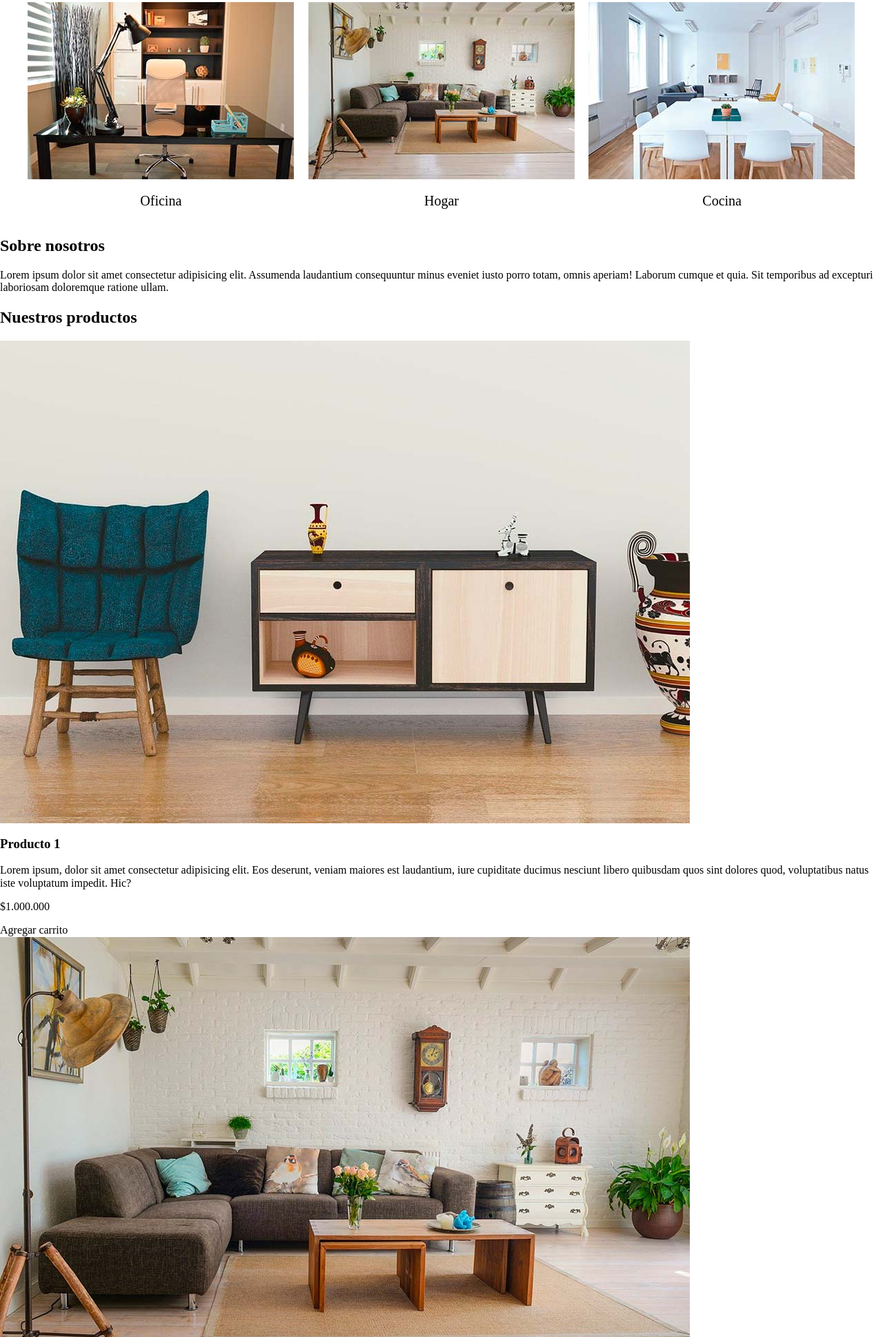
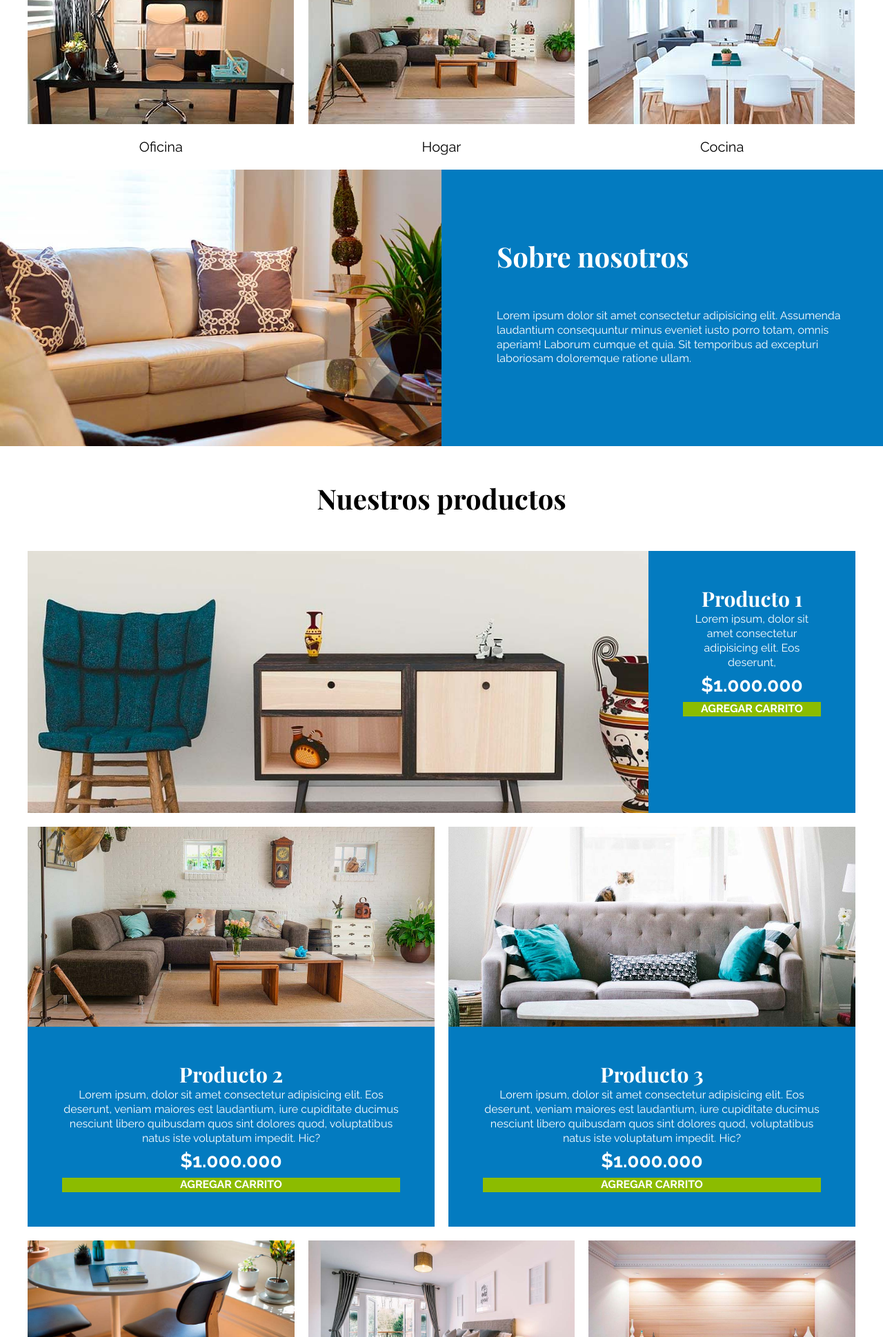
Before and after one commit to xtavascox/E-commerce, a plain HTML site: page index.html in a window 1280 px wide. Shown: the part 861-2800 px from the top of the page at 69% size. Drawn offline with nearby package versions, Linux system fonts and the light colour scheme.

Commit message:
finalizacion seccion 5

```diff
--- a/assets/css/style.css
+++ b/assets/css/style.css
@@ -2,6 +2,22 @@
   --primary-color: #037bc0;
   --black: #000;
   --gris: #e1e1e1;
+  --verde: #8cbc00;
+  --verde-oscuro: #769c02;
+}
+html {
+  box-sizing: border-box;
+  font-size: 62.5%; /*1rem=10px*/
+}
+*,
+*:before,
+*:after {
+  box-sizing: inherit;
+}
+body {
+  font-family: "Raleway", sans-serif;
+  font-size: 1.6rem;
+  line-height: 1.3;
 }
 /* GLOBALES */
 a {
@@ -9,64 +25,217 @@ a {
   color: var(--black);
 }
 .contenedor {
-  max-width: 1200px;
+  max-width: 120rem;
   margin: 0 auto;
 }
-img{
+img {
   max-width: 100%;
   display: block;
 }
+h1,
+h2,
+h3 {
+  font-family: "Playfair Display", serif;
+  margin: 0 0 5rem 0;
+}
+h1 {
+  font-size: 5rem;
+}
+h2 {
+  font-size: 4rem;
+}
+h3 {
+  font-size: 3rem;
+}
+/* UTILIDADES */
+.text-center {
+  text-align: center;
+}
+.btn {
+  background-color: var(--verde);
+  display: block;
+  color: #fff;
+  text-transform: uppercase;
+  font-weight: 700;
+  transition: background-color 0.3s ease-out;
+}
+.btn:hover {
+  background-color: var(--verde-oscuro);
+}
+
 /* HEADER Y NAVEGACION */
 
 .nombre-sitio {
-  margin: 50px 0 50px 0;
+  margin: 5rem 0 5rem 0;
   text-align: center;
-  font-size: 52px;
 }
 .nombre-sitio span {
   color: var(--primary-color);
 }
 
 .contenedor-navegacion {
-  border-top: 1px solid var(--gris);
+  border-top: 0.1rem solid var(--gris);
 }
 .nav-principal {
-  padding: 20px 0 20px 0;
+  padding: 2rem 0 2rem 0;
   text-align: center;
   margin-inline: auto;
   display: flex;
   justify-content: space-between;
 }
 .nav-principal a {
-  font-size: 20px;
+  font-size: 2rem;
 }
 
 .hero {
   background-image: url(../img/principal.jpg);
-  height: 550px;
+  height: 40rem;
+  background-repeat: no-repeat;
   background-size: cover;
+  background-position: center center;
 }
 
 /* CATEGORIAS */
-.categorias h2{
+.categorias {
+  margin-top: 5rem;
+}
+.categorias h2 {
   text-align: center;
-font-size: 32px;
 }
 .container-cat {
   display: grid;
   grid-template-columns: repeat(3, 1fr);
-  gap: 20px;
+  gap: 2rem;
 }
 
-.item-categorias a{
+.item-categorias a {
   display: block;
   text-align: center;
-    padding: 20px;
-    font-size: 20px;
-    border-bottom-right-radius:10px ;
+  padding: 2rem;
+  font-size: 2rem;
+  border-bottom-right-radius: 1rem;
 }
-.item-categorias a:hover{
+.item-categorias a:hover {
   background-color: var(--primary-color);
   color: #fff;
+}
 
+/* BLOQUE NOSOTROS */
+
+.sobre-nosotros {
+  background-image: linear-gradient(
+      to right,
+      transparent 50%,
+      var(--primary-color) 50%,
+      var(--primary-color) 100%
+    ),
+    url(../img/nosotros.jpg);
+  padding: 10rem 0;
+  background-position: left center;
+  background-repeat: no-repeat;
+  background-size: 100%, 80rem;
 }
+/* .sobre-nosotros-grid{
+  display: grid;
+  grid-template-columns: repeat(2,1fr);
+  column-gap: 8rem;
+}
+.texto-nosotros{
+  grid-area: 2/2;
+
+} */
+
+.sobre-nosotros-grid {
+  display: flex;
+  justify-content: flex-end;
+}
+.texto-nosotros {
+  flex-basis: 50%;
+  padding-left: 8rem;
+  color: #fff;
+}
+
+.contenido-principal {
+  padding-top: 5rem;
+}
+
+.productos {
+  background-color: var(--primary-color);
+}
+
+.texto-producto {
+  text-align: center;
+  color: #fff;
+  padding: 5rem;
+}
+.texto-producto h3 {
+  margin: 0;
+}
+.texto-producto p {
+  margin: 0 0 0.5rem 0;
+}
+.precio {
+  font-size: 2.8rem;
+  font-weight: 700;
+}
+
+.listado-productos {
+  display: grid;
+  grid-template-columns: repeat(6, 1fr);
+  gap: 2rem;
+}
+.productos:nth-child(1) {
+  grid-column: 1/7;
+  display: grid;
+  grid-template-columns: 3fr 1fr;
+}
+.productos:nth-child(1) img {
+  height: 38rem;
+  width: 100%;
+  object-fit: cover;
+}
+.productos:nth-child(2) {
+  grid-column: 1/4;
+}
+.productos:nth-child(2) img,
+.productos:nth-child(3) img {
+  height: 29rem;
+  width: 100%;
+  object-fit: cover;
+}
+.productos:nth-child(3) {
+  grid-column: 4/7;
+}
+.productos:nth-child(4) {
+  grid-column: 1/3;
+}
+.productos:nth-child(5) {
+  grid-column: 3/5;
+}
+.productos:nth-child(6) {
+  grid-column: 5/7;
+}
+
+/* FOOTER */
+
+.site-footer {
+  border-top: 1px solid var(--gris);
+  margin: 5rem;
+  padding: 2rem;
+}
+.grid-footer {
+  display: grid;
+  grid-template-columns: repeat(3, 1fr);
+  gap: 2rem;
+}
+.grid-footer div nav {
+  display: flex;
+  flex-direction: column;
+  ;
+}
+.site-footer p{
+  text-align:  center;
+}
+.site-footer h3{
+  margin-bottom: 1.5rem;
+}
--- a/index.html
+++ b/index.html
@@ -4,13 +4,19 @@
     <meta charset="UTF-8" />
     <meta http-equiv="X-UA-Compatible" content="IE=edge" />
     <meta name="viewport" content="width=device-width, initial-scale=1.0" />
-    <link rel="stylesheet" href="./assets/css/normalize.css">
-    <link rel="stylesheet" href="./assets/css/style.css">
+    <link rel="stylesheet" href="./assets/css/normalize.css" />
+    <link rel="preconnect" href="https://fonts.googleapis.com" />
+    <link rel="preconnect" href="https://fonts.gstatic.com" crossorigin />
+    <link
+      href="https://fonts.googleapis.com/css2?family=Playfair+Display:wght@700&family=Raleway:wght@400;700;900&display=swap"
+      rel="stylesheet"
+    />
+    <link rel="stylesheet" href="./assets/css/style.css" />
     <title>Tienda de nuebles</title>
   </head>
   <body>
     <header>
-      <h1 class="nombre-sitio">Tienda <span>Muebles</span> </h1>
+      <h1 class="nombre-sitio">Tienda <span>Muebles</span></h1>
     </header>
     <div class="contenedor-navegacion">
       <nav class="nav-principal contenedor">
@@ -24,8 +30,8 @@
     </div>
 
     <div class="hero"></div>
-    <section class="contenedor categorias " >
-      <h2>Categorias de Producto</h2>
+    <section class="contenedor categorias">
+      <h2 class="text-center">Categorias de Producto</h2>
       <div class="container-cat">
         <div class="item-categorias">
           <img src="./assets/img/categoria1.jpg" alt="categoriaOficina" />
@@ -39,12 +45,12 @@
           <img src="./assets/img/categoria3.jpg" alt="categoriaCocina" />
           <a href="#">Cocina</a>
         </div>
-
       </div>
     </section>
 
-    <section>
-      <div>
+    <section class="sobre-nosotros">
+      <div class="contenedor sobre-nosotros-grid">
+        <div class="texto-nosotros">
           <h2>Sobre nosotros</h2>
         <p>
           Lorem ipsum dolor sit amet consectetur adipisicing elit. Assumenda
@@ -53,29 +59,28 @@
           laboriosam doloremque ratione ullam.
         </p>
         </div>
+      </div>
     </section>
 
-    <main>
-      <h2>Nuestros productos</h2>
-      <div>
-        <div>
+    <main class="contenido-principal contenedor">
+      <h2 class="text-center">Nuestros productos</h2>
+      <div class="listado-productos">
+        <div class="productos">
           <img src="./assets/img/producto1.jpg" alt="producto 1" />
-          <div>
+          <div class="texto-producto">
             <h3>Producto 1</h3>
             <p>
               Lorem ipsum, dolor sit amet consectetur adipisicing elit. Eos
-              deserunt, veniam maiores est laudantium, iure cupiditate ducimus
-              nesciunt libero quibusdam quos sint dolores quod, voluptatibus
-              natus iste voluptatum impedit. Hic?
+              deserunt,
             </p>
-            <p>$1.000.000</p>
-            <a href="#">Agregar carrito</a>
+            <p class="precio">$1.000.000</p>
+            <a href="#"class="btn">Agregar carrito</a>
           </div>
         </div>
 
-        <div>
+        <div class="productos">
           <img src="./assets/img/producto2.jpg" alt="" />
-          <div>
+          <div class="texto-producto">
             <h3>Producto 2</h3>
             <p>
               Lorem ipsum, dolor sit amet consectetur adipisicing elit. Eos
@@ -83,14 +88,14 @@
               nesciunt libero quibusdam quos sint dolores quod, voluptatibus
               natus iste voluptatum impedit. Hic?
             </p>
-            <p>$1.000.000</p>
-            <a href="#">Agregar carrito</a>
+            <p class="precio">$1.000.000</p>
+            <a href="#"class="btn">Agregar carrito</a>
           </div>
         </div>
 
-        <div>
+        <div class="productos">
           <img src="./assets/img/producto3.jpg" alt="" />
-          <div>
+          <div class="texto-producto">
             <h3>Producto 3</h3>
             <p>
               Lorem ipsum, dolor sit amet consectetur adipisicing elit. Eos
@@ -98,14 +103,14 @@
               nesciunt libero quibusdam quos sint dolores quod, voluptatibus
               natus iste voluptatum impedit. Hic?
             </p>
-            <p>$1.000.000</p>
-            <a href="#">Agregar carrito</a>
+            <p class="precio">$1.000.000</p>
+            <a href="#"class="btn">Agregar carrito</a>
           </div>
         </div>
 
-        <div>
+        <div class="productos">
           <img src="./assets/img/producto4.jpg" alt="" />
-          <div>
+          <div class="texto-producto">
             <h3>Producto 4</h3>
             <p>
               Lorem ipsum, dolor sit amet consectetur adipisicing elit. Eos
@@ -113,14 +118,14 @@
               nesciunt libero quibusdam quos sint dolores quod, voluptatibus
               natus iste voluptatum impedit. Hic?
             </p>
-            <p>$1.000.000</p>
-            <a href="#">Agregar carrito</a>
+            <p class="precio">$1.000.000</p>
+            <a href="#" class="btn">Agregar carrito</a>
           </div>
         </div>
 
-        <div>
+        <div class="productos">
           <img src="./assets/img/producto5.jpg" alt="" />
-          <div>
+          <div class="texto-producto">
             <h3>Producto 5</h3>
             <p>
               Lorem ipsum, dolor sit amet consectetur adipisicing elit. Eos
@@ -128,14 +133,14 @@
               nesciunt libero quibusdam quos sint dolores quod, voluptatibus
               natus iste voluptatum impedit. Hic?
             </p>
-            <p>$1.000.000</p>
-            <a href="#">Agregar carrito</a>
+            <p class="precio">$1.000.000</p>
+            <a href="#" class="btn">Agregar carrito</a>
           </div>
         </div>
 
-        <div>
+        <div class="productos">
           <img src="./assets/img/producto6.jpg" alt="" />
-          <div>
+          <div class="texto-producto">
             <h3>Producto 6</h3>
             <p>
               Lorem ipsum, dolor sit amet consectetur adipisicing elit. Eos
@@ -143,17 +148,18 @@
               nesciunt libero quibusdam quos sint dolores quod, voluptatibus
               natus iste voluptatum impedit. Hic?
             </p>
-            <p>$1.000.000</p>
-            <a href="#">Agregar carrito</a>
+            <p class="precio">$1.000.000</p>
+            <a href="#" class="btn">Agregar carrito</a>
           </div>
         </div>
       </div>
     </main>
 
-    <footer>
-        <div>
+    <footer class="  site-footer">
+      <div class="contenedor grid-footer">
+        <div >
           <h3>Categorias</h3>
-            <nav>
+          <nav class="">
             <a href="#">Cocina</a>
             <a href="#">Oficina</a>
             <a href="#">Jardin</a>
@@ -163,26 +169,26 @@
           </nav>
         </div>
 
-        <div>
+        <div >
           <h3>Sobre Nosotros</h3>
-            <nav>
+          <nav class="">
             <a href="#">Nuestra Historia</a>
             <a href="#">Mision, Vision, Valores</a>
             <a href="#">Carreras</a>
             <a href="#">Politica de Privacidad</a>
             <a href="#">Terminos y Condiciones</a>
-
           </nav>
         </div>
 
-        <div>
+        <div >
           <h3>Soporte</h3>
-            <nav>
+          <nav class="">
             <a href="#">Preguntas Frecuentes</a>
             <a href="#">Ayuda en Linea</a>
             <a href="#">Confianza y Sefuridad</a>
           </nav>
         </div>
+      </div>
       <p>Todos los derechos reservados, TiendaMuebles</p>
     </footer>
   </body>
```
Lines whose indentation alone changed are shown as unchanged.
